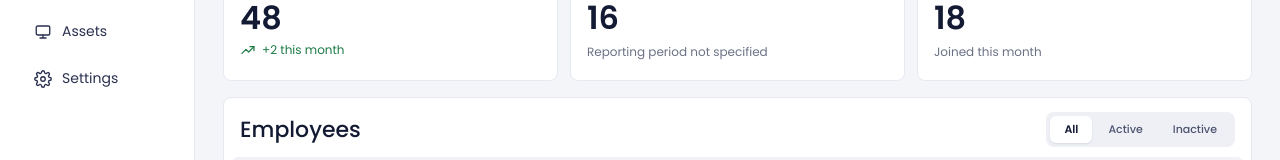
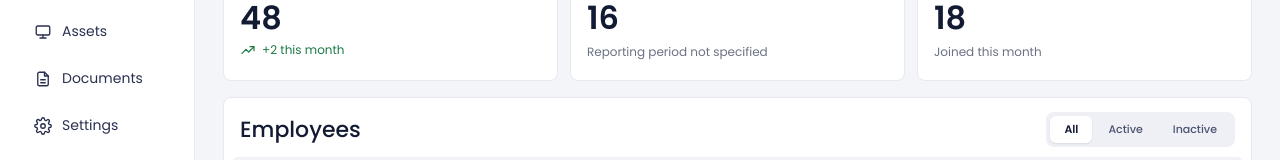
Before and after one commit to prathyusha-ux/hr-dashboard, a React (Vite) app in the folder hr-dashboard/: page / in a window 1280 px wide. Shown: the part 228-388 px from the top of the page. Built offline with nearby package versions, Linux system fonts and the light colour scheme.

Commit message:
Update Dashboard.jsx

```diff
--- a/hr-dashboard/src/Dashboard.jsx
+++ b/hr-dashboard/src/Dashboard.jsx
@@ -79,6 +79,13 @@ const MonitorIcon = () => (
   <Icon>
     <rect x="3" y="4" width="18" height="12" rx="2" />
     <path d="M8 20h8M12 16v4" />
+  </Icon>
+);
+const DocumentIcon = () => (
+  <Icon>
+    <path d="M14 3H7a2 2 0 0 0-2 2v14a2 2 0 0 0 2 2h10a2 2 0 0 0 2-2V8z" />
+    <path d="M14 3v5h5" />
+    <path d="M9 13h6M9 17h6" />
   </Icon>
 );
 const SettingsIcon = () => (
@@ -211,11 +218,12 @@ export default function Dashboard() {
   };
 
   const navItems = [
-    { label: "Dashboard", icon: <DashboardIcon /> },
-    { label: "Employees", icon: <UsersIcon /> },
-    { label: "Assets", icon: <MonitorIcon /> },
-    { label: "Settings", icon: <SettingsIcon /> },
-  ];
+  { label: "Dashboard", icon: <DashboardIcon /> },
+  { label: "Employees", icon: <UsersIcon /> },
+  { label: "Assets", icon: <MonitorIcon /> },
+  { label: "Documents", icon: <DocumentIcon /> },
+  { label: "Settings", icon: <SettingsIcon /> },
+];
 
   return (
     <div className="app">
```
